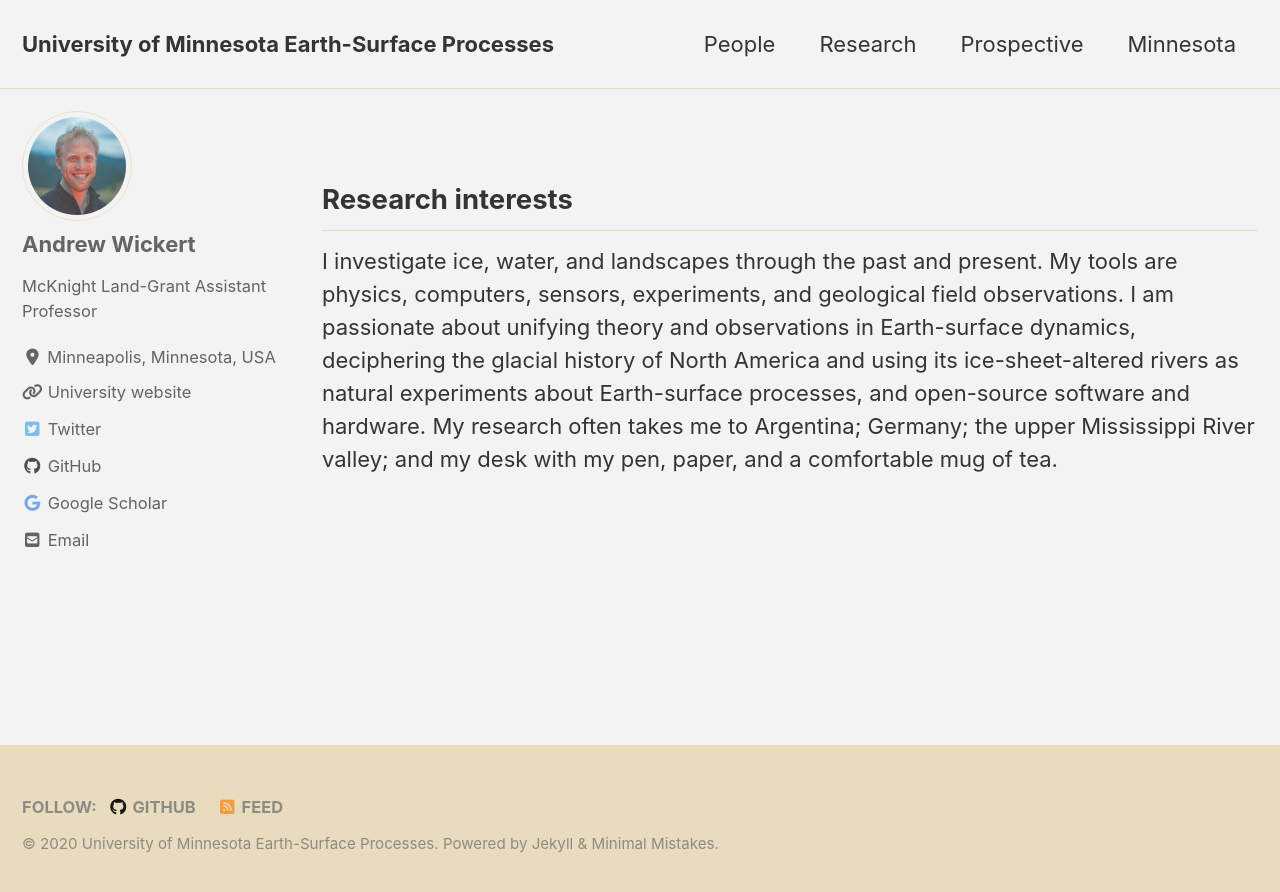
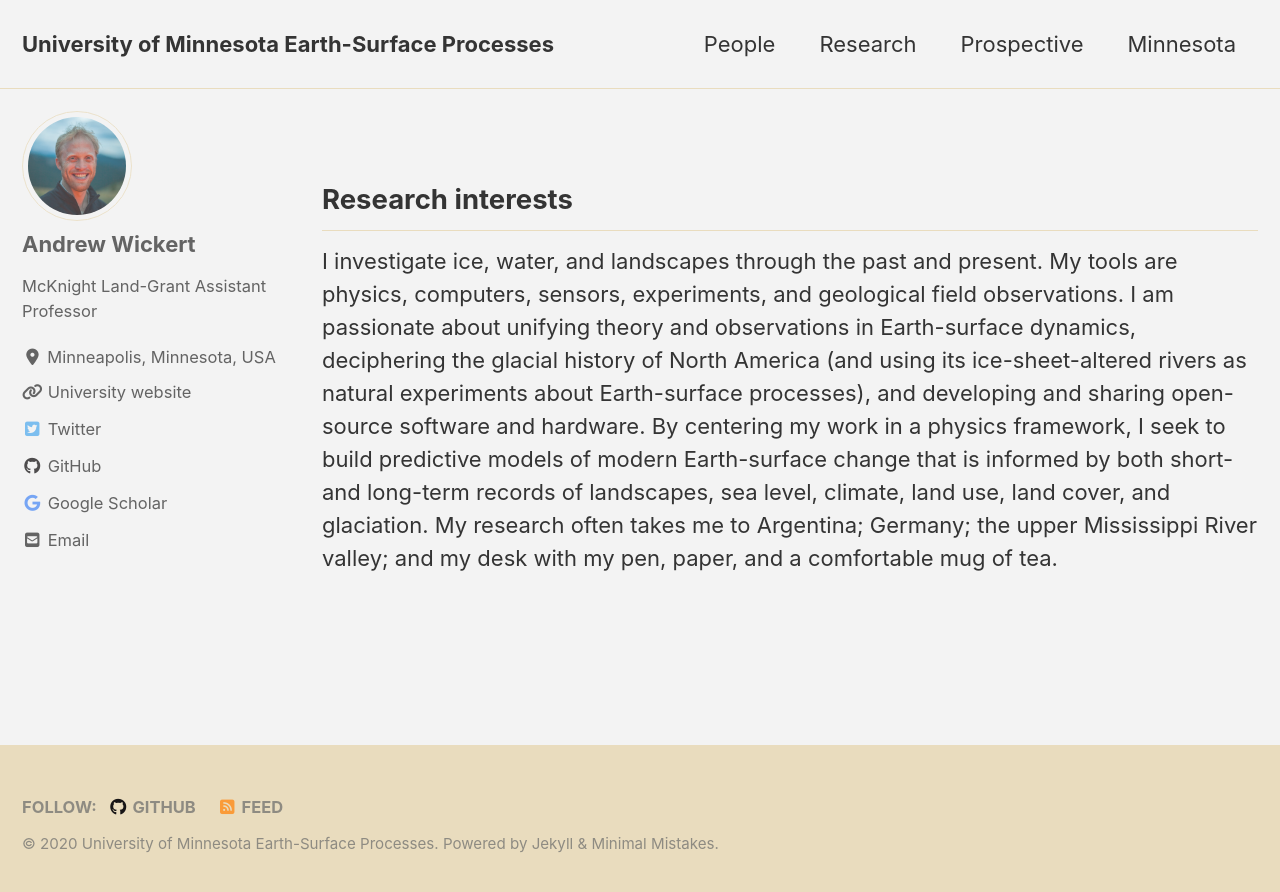
Before and after one commit to MNiMORPH/MNiMORPH.github.io, a Jekyll site: the page built from _pages/personal/awickert.md, in a window 1280 px wide. Shown: the top 892 px of the page. Built offline with Jekyll 4.4.1, drawn with Linux system fonts in a browser that asks for light colours; cached includes are drawn as plain includes; nearby versions of some CDN libraries.

Commit message:
Improve paragraph

```diff
--- a/_pages/personal/awickert.md
+++ b/_pages/personal/awickert.md
@@ -18,4 +18,4 @@
 
 ## Research interests
 
-I investigate ice, water, and landscapes through the past and present. My tools are physics, computers, sensors, experiments, and geological field observations. I am passionate about unifying theory and observations in Earth-surface dynamics, deciphering the glacial history of North America and using its ice-sheet-altered rivers as natural experiments about Earth-surface processes, and open-source software and hardware. My research often takes me to Argentina; Germany; the upper Mississippi River valley; and my desk with my pen, paper, and a comfortable mug of tea.
+I investigate ice, water, and landscapes through the past and present. My tools are physics, computers, sensors, experiments, and geological field observations. I am passionate about unifying theory and observations in Earth-surface dynamics, deciphering the glacial history of North America (and using its ice-sheet-altered rivers as natural experiments about Earth-surface processes), and developing and sharing open-source software and hardware. By centering my work in a physics framework, I seek to build predictive models of modern Earth-surface change that is informed by both short- and long-term records of landscapes, sea level, climate, land use, land cover, and glaciation. My research often takes me to Argentina; Germany; the upper Mississippi River valley; and my desk with my pen, paper, and a comfortable mug of tea.
```
